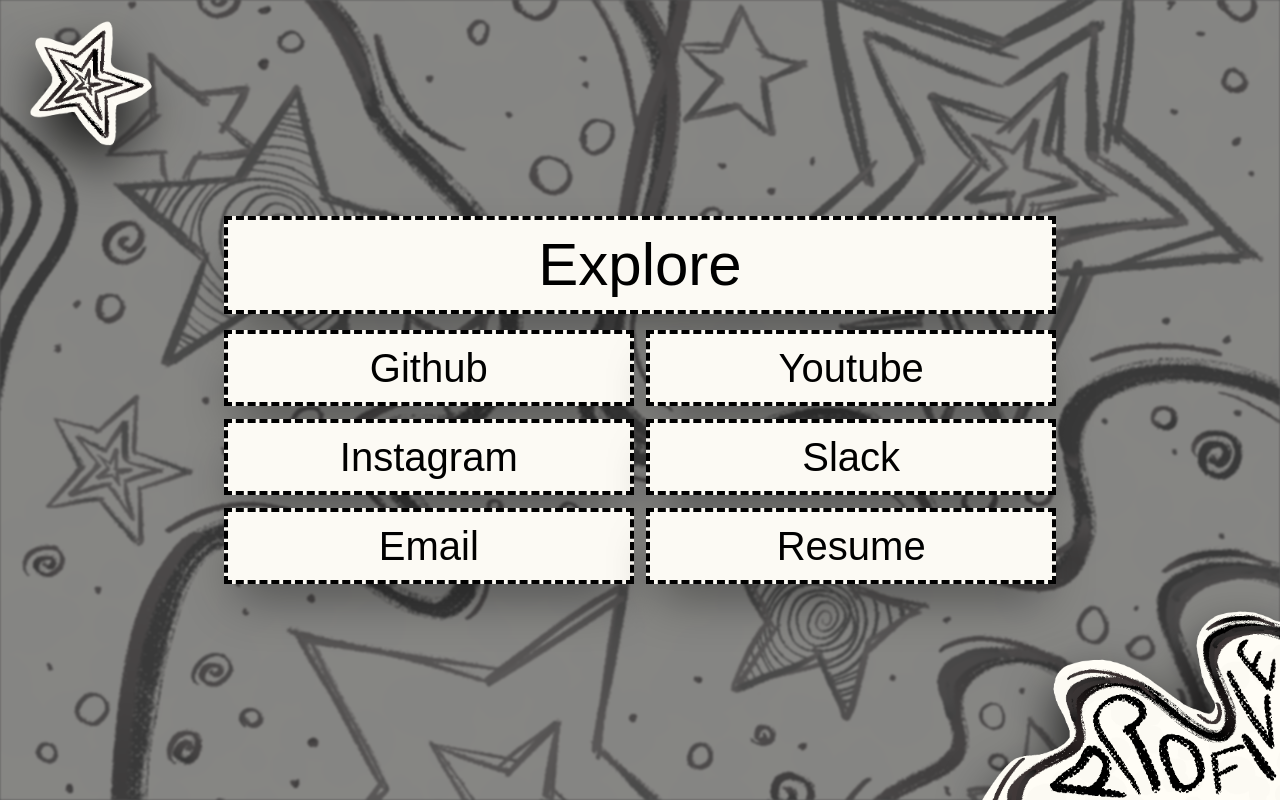
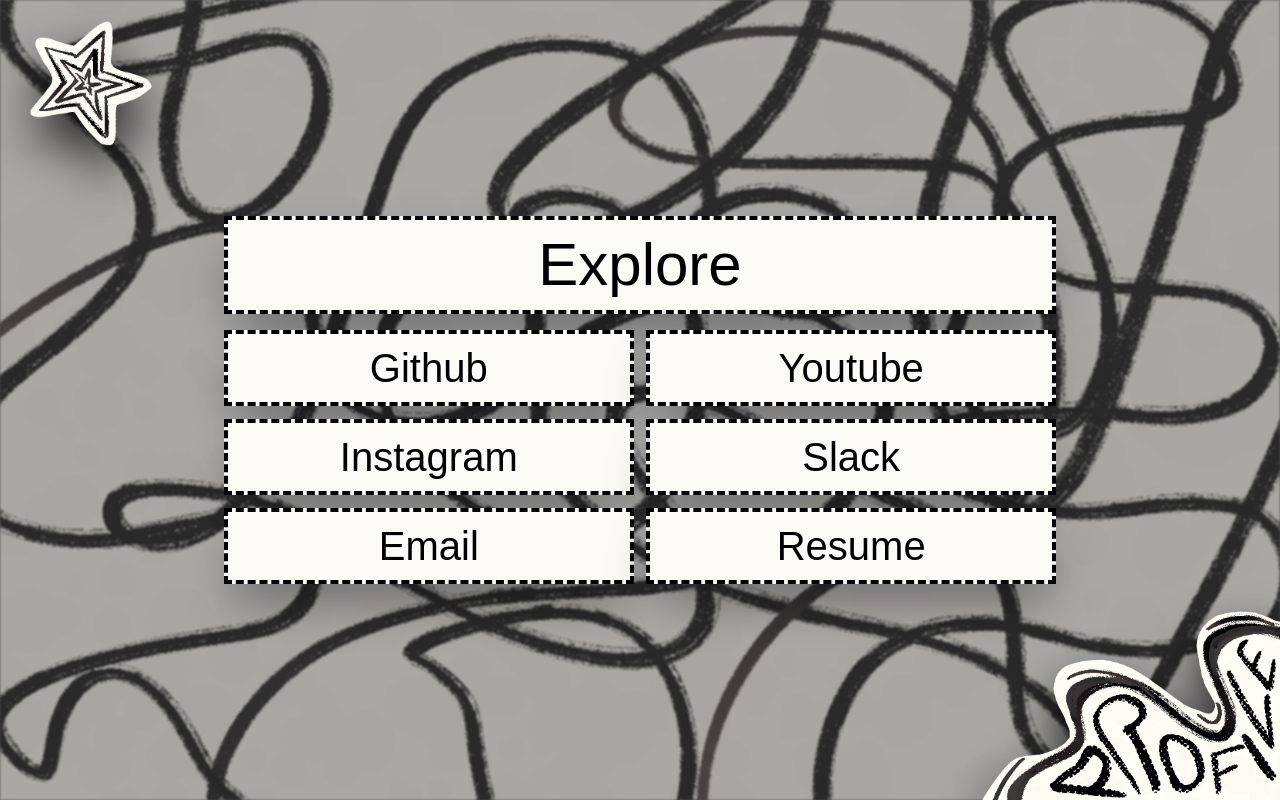
Before and after one commit to jane-does-coding/My-Stars-Website, a Next.js app: page /explore in a window 1280 px wide. Built offline with nearby package versions, Linux system fonts and the light colour scheme; a web font is replaced by a local one.

Commit message:
background change in all pages

```diff
--- a/app/(pages)/explore/page.tsx
+++ b/app/(pages)/explore/page.tsx
@@ -2,8 +2,8 @@
 	return (
 		<div className="bg-neutral-600 h-screen w-full flex items-center justify-center">
 			<img
-				src="/imgs/bg.png"
-				className="w-full h-screen object-cover fixed z-0 opacity-30 blur-[1px]"
+				src="/imgs/bg-doodles.png"
+				className="w-full h-screen object-cover fixed top-0 left-0 z-0 opacity-50 blur-[1px]"
 				alt=""
 			/>
 			<div className="mx-auto z-5 relative flex flex-col">
--- a/app/(pages)/goals/page.tsx
+++ b/app/(pages)/goals/page.tsx
@@ -2,8 +2,8 @@
 	return (
 		<div className="bg-neutral-600 h-screen w-full flex items-center justify-center ">
 			<img
-				src="/imgs/bg.png"
-				className="w-full h-screen object-cover fixed z-0 opacity-30 blur-[1px]"
+				src="/imgs/bg-doodles.png"
+				className="w-full h-screen object-cover fixed top-0 left-0 z-0 opacity-50 blur-[1px]"
 				alt=""
 			/>
 			<div className="mx-auto z-5 relative flex flex-col">
--- a/app/(pages)/stuff-i-do/page.tsx
+++ b/app/(pages)/stuff-i-do/page.tsx
@@ -2,8 +2,8 @@
 	return (
 		<div className="bg-neutral-600 h-screen w-full flex items-center justify-center ">
 			<img
-				src="/imgs/bg.png"
-				className="w-full h-screen object-cover fixed z-0 opacity-30 blur-[1px]"
+				src="/imgs/bg-doodles.png"
+				className="w-full h-screen object-cover fixed top-0 left-0 z-0 opacity-50 blur-[1px]"
 				alt=""
 			/>
 			<div className="mx-auto z-5 relative flex flex-col">
--- a/app/(pages)/timeline/page.tsx
+++ b/app/(pages)/timeline/page.tsx
@@ -2,8 +2,8 @@
 	return (
 		<div className="bg-neutral-600 h-screen w-full flex items-center justify-center ">
 			<img
-				src="/imgs/bg.png"
-				className="w-full h-screen object-cover fixed z-0 opacity-30 blur-[1px]"
+				src="/imgs/bg-doodles.png"
+				className="w-full h-screen object-cover fixed top-0 left-0 z-0 opacity-50 blur-[1px]"
 				alt=""
 			/>
 			<div className="mx-auto z-5 relative flex flex-col">
```
